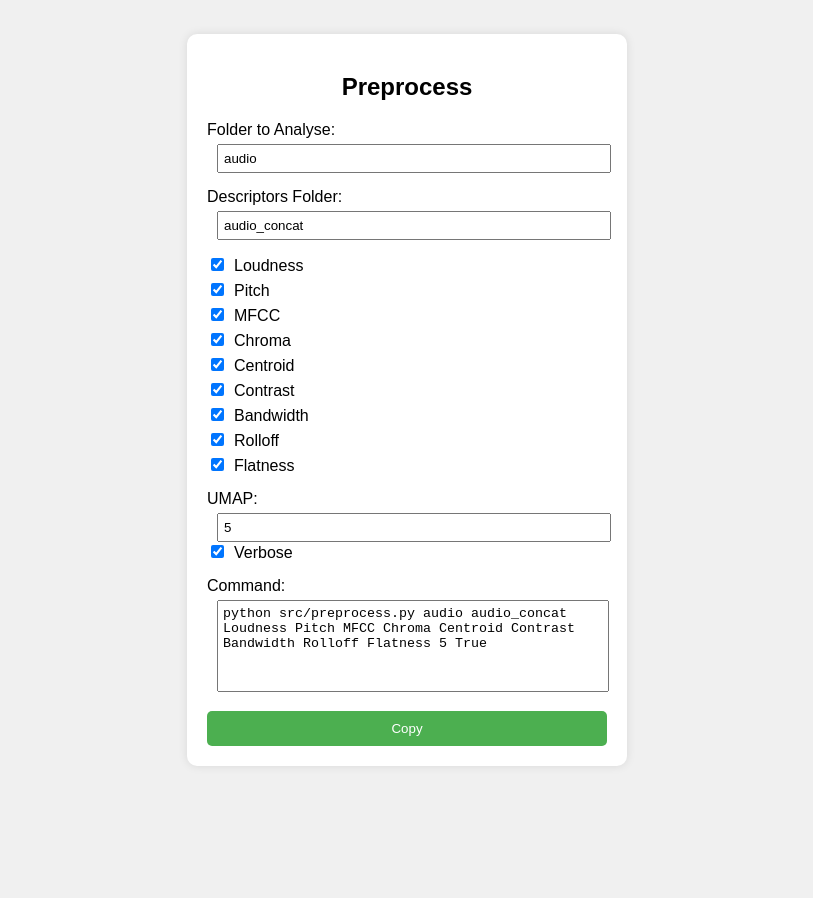
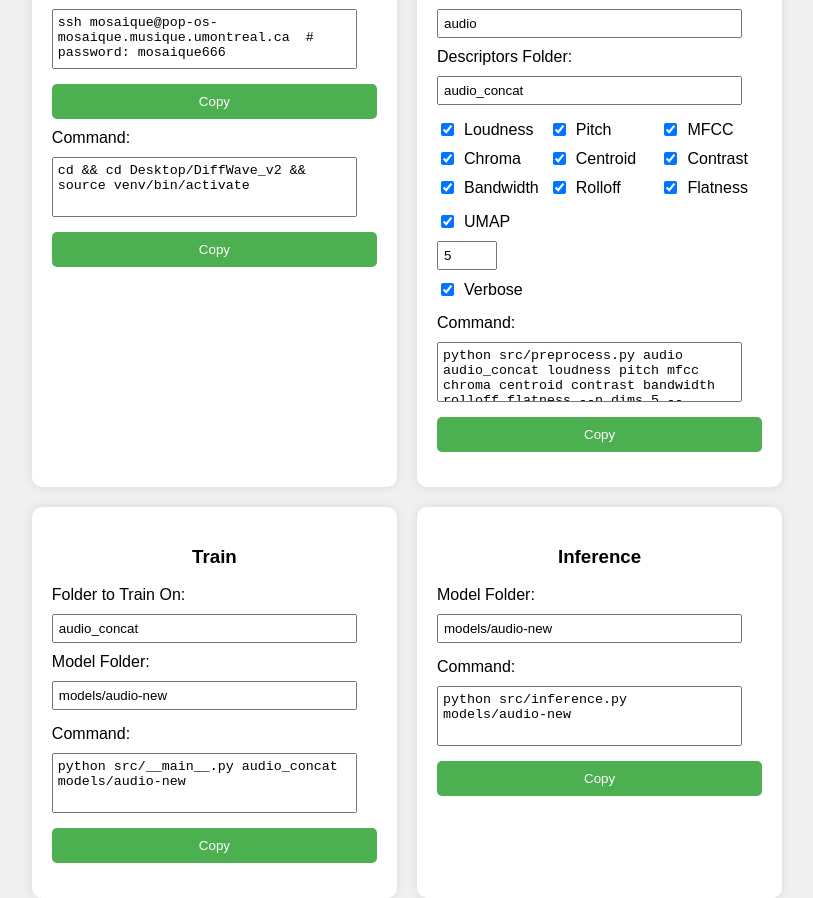
Before and after one commit to jpjullin/DiffWave_GUI, a plain HTML site: page index.html in a window 1280 px wide. Shown: the whole page, without its empty margins (233-1046 px from the left). Before the commit the page ends 800 px from the top, so only its background shows below. Drawn offline with Linux system fonts and the light colour scheme.

Commit message:
Update kinda working

```diff
--- a/index.html
+++ b/index.html
@@ -3,43 +3,91 @@
 <head>
     <meta charset="UTF-8">
     <meta name="viewport" content="width=device-width, initial-scale=1.0">
-    <title>Command Generator</title>
+    <title>DiffWave GUI</title>
     <link rel="stylesheet" href="style.css">
 </head>
 <body>
-    <div class="container">
-        <h2>Preprocess</h2>
-        <form id="commandForm">
+    <div class="grid-container">
+        <div class="grid-item">
+            <h3>Connect</h3>
+            <form id="connectForm">
+                <div class="form-group output-container">
+                    <label for="connectOutput">Command:</label>
+                    <textarea id="connectOutput">ssh mosaique@pop-os-mosaique.musique.umontreal.ca  # password: mosaique666</textarea>
+                    <button type="button" onclick="copyCommand('connectOutput')">Copy</button>
+
+                    <label for="cdOutput">Command:</label>
+                    <textarea id="cdOutput">cd && cd Desktop/DiffWave_v2 && source venv/bin/activate</textarea>
+                    <button type="button" onclick="copyCommand('cdOutput')">Copy</button>
+                </div>
+            </form>
+        </div>
+        <div class="grid-item">
+            <h3>Preprocess</h3>
+            <form id="preprocessForm">
                 <div class="form-group">
                     <label for="folderToAnalyse">Folder to Analyse:</label>
                     <input type="text" id="folderToAnalyse" name="folderToAnalyse" value="audio">
-            </div>
-            <div class="form-group">
                     <label for="descriptorsFolder">Descriptors Folder:</label>
                     <input type="text" id="descriptorsFolder" name="descriptorsFolder" value="audio_concat">
                 </div>
-            <div class="form-group">
-                <label><input type="checkbox" id="loudness" name="options" value="Loudness" checked>Loudness</label>
-                <label><input type="checkbox" id="pitch" name="options" value="Pitch" checked>Pitch</label>
-                <label><input type="checkbox" id="mfcc" name="options" value="MFCC" checked>MFCC</label>
-                <label><input type="checkbox" id="chroma" name="options" value="Chroma" checked>Chroma</label>
-                <label><input type="checkbox" id="centroid" name="options" value="Centroid" checked>Centroid</label>
-                <label><input type="checkbox" id="contrast" name="options" value="Contrast" checked>Contrast</label>
-                <label><input type="checkbox" id="bandwidth" name="options" value="Bandwidth" checked>Bandwidth</label>
-                <label><input type="checkbox" id="rolloff" name="options" value="Rolloff" checked>Rolloff</label>
-                <label><input type="checkbox" id="flatness" name="options" value="Flatness" checked>Flatness</label>
+                <div class="form-group descriptors">
+                    <label><input type="checkbox" id="loudness" name="options" value="loudness" checked>Loudness</label>
+                    <label><input type="checkbox" id="pitch" name="options" value="pitch" checked>Pitch</label>
+                    <label><input type="checkbox" id="mfcc" name="options" value="mfcc" checked>MFCC</label>
+                    <label><input type="checkbox" id="chroma" name="options" value="chroma" checked>Chroma</label>
+                    <label><input type="checkbox" id="centroid" name="options" value="centroid" checked>Centroid</label>
+                    <label><input type="checkbox" id="contrast" name="options" value="contrast" checked>Contrast</label>
+                    <label><input type="checkbox" id="bandwidth" name="options" value="bandwidth" checked>Bandwidth</label>
+                    <label><input type="checkbox" id="rolloff" name="options" value="rolloff" checked>Rolloff</label>
+                    <label><input type="checkbox" id="flatness" name="options" value="flatness" checked>Flatness</label>
                 </div>
                 <div class="form-group">
-                <label for="umap">UMAP:</label>
-                <input type="number" id="umap" name="umap" value="5">
+                    <label><input type="checkbox" id="umap" name="umap" value="UMAP" checked>UMAP</label>
+                    <input type="number" id="umapDims" name="umap" value="5" min="1" max="20" style="width: 60px; margin-left: 0px;">
                     <label><input type="checkbox" id="verbose" name="verbose" checked>Verbose</label>
                 </div>
+                <div class="form-group output-container">
+                    <label for="preprocessOutput">Command:</label>
+                    <textarea id="preprocessOutput"></textarea>
+                    <button type="button" onclick="copyCommand('preprocessOutput')">Copy</button>
+                </div>
+            </form>
+        </div>
+        <div class="grid-item">
+            <h3>Train</h3>
+            <form id="trainForm">
+                <div class="form-container horizontal">
                     <div class="form-group">
-                <label for="commandOutput">Command:</label>
-                <textarea id="commandOutput" readonly>python src/preprocess.py audio audio_concat Loudness Pitch MFCC Chroma Centroid Contrast Bandwidth Rolloff Flatness True True</textarea>
+                        <label for="folderToTrain">Folder to Train On:</label>
+                        <input type="text" id="folderToTrain" name="folderToTrain" value="audio_concat">
+                        <label for="modelFolder">Model Folder:</label>
+                        <input type="text" id="modelFolder" name="modelFolder" value="model-new">
                     </div>
-            <button type="button" onclick="copyCommand()">Copy</button>
+                </div>
+                <div class="form-group output-container">
+                    <label for="trainOutput">Command:</label>
+                    <textarea id="trainOutput"></textarea>
+                    <button type="button" onclick="copyCommand('trainOutput')">Copy</button>
+                </div>
             </form>
+        </div>
+        <div class="grid-item">
+            <h3>Inference</h3>
+            <form id="inferenceForm">
+                <div class="form-container horizontal">
+                    <div class="form-group">
+                        <label for="modelFolder">Model Folder:</label>
+                        <input type="text" id="inferenceModelFolder" name="inferenceModelFolder" value="model-new">
+                    </div>
+                </div>
+                <div class="form-group output-container">
+                    <label for="inferenceOutput">Command:</label>
+                    <textarea id="inferenceOutput"></textarea>
+                    <button type="button" onclick="copyCommand('inferenceOutput')">Copy</button>
+                </div>
+            </form>
+        </div>
     </div>
     <script src="script.js"></script>
 </body>
--- a/script.js
+++ b/script.js
@@ -1,6 +1,8 @@
-document.getElementById('commandForm').addEventListener('change', updateCommand);
+document.getElementById('preprocessForm').addEventListener('change', updatePreprocess);
+document.getElementById('trainForm').addEventListener('change', updateTrain);
+document.getElementById('inferenceForm').addEventListener('change', updateInference);
 
-function updateCommand() {
+function updatePreprocess() {
     const folderToAnalyse = document.getElementById('folderToAnalyse').value;
     const descriptorsFolder = document.getElementById('descriptorsFolder').value;
 
@@ -9,19 +11,54 @@ function updateCommand() {
         options.push(option.value);
     });
 
-    const umap = document.getElementById('umap').value;
-    const verbose = document.getElementById('verbose').checked ? 'True' : 'False';
+    let umapOption = '';
+    if (document.getElementById('umap').checked) {
+        const umapValue = document.getElementById('umapDims').value;
+        umapOption = `--n_dims ${umapValue}`;
+    }
 
-    const command = `python src/preprocess.py ${folderToAnalyse} ${descriptorsFolder} ${options.join(' ')} ${umap} ${verbose}`;
-    document.getElementById('commandOutput').value = command;
+    const verbose = document.getElementById('verbose').checked ? '--verbose' : '';
+
+    let command = `python src/preprocess.py ${folderToAnalyse} ${descriptorsFolder} ${options.join(' ')} ${umapOption} ${verbose}`;
+    command = command.replace(/\s{2,}/g, ' '); // Remove extra spaces
+    document.getElementById('preprocessOutput').value = command.trim();
+
+    document.getElementById('folderToTrain').value = descriptorsFolder;
+    document.getElementById('modelFolder').value = 'models/' + folderToAnalyse + '-new';
+
+    document.getElementById('inferenceModelFolder').value = document.getElementById('modelFolder').value;
+
+    updateTrain();
+    updateInference();
 }
 
-function copyCommand() {
-    const commandOutput = document.getElementById('commandOutput');
+function updateTrain() {
+    const folderToTrain = document.getElementById('folderToTrain').value;
+    const modelFolder = document.getElementById('modelFolder').value;
+
+    let command = `python src/__main__.py ${folderToTrain} ${modelFolder}`;
+    document.getElementById('trainOutput').value = command.trim();
+
+    document.getElementById('inferenceModelFolder').value = modelFolder;
+
+    updateInference();
+}
+
+function updateInference() {
+    const modelFolder = document.getElementById('inferenceModelFolder').value;
+
+    let command = `python src/inference.py ${modelFolder}`;
+    document.getElementById('inferenceOutput').value = command.trim();
+}
+
+function copyCommand(id) {
+    const commandOutput = document.getElementById(id);
     commandOutput.select();
     document.execCommand('copy');
     alert('Command copied to clipboard!');
 }
 
 // Initial command update
-updateCommand();
+updatePreprocess();
+updateTrain();
+updateInference();
--- a/style.css
+++ b/style.css
@@ -2,9 +2,11 @@ body {
     font-family: Arial, sans-serif;
     background-color: #f0f0f0;
     display: flex;
+    flex-direction: column;
+    align-items: center;
     justify-content: center;
-    align-items: center;
     height: 100vh;
+    gap: 20px;
     margin: 0;
 }
 
@@ -13,21 +15,38 @@ body {
     padding: 20px;
     border-radius: 10px;
     box-shadow: 0 0 10px rgba(0,0,0,0.1);
-    width: 400px;
+    width: 90vw;
+    max-width: 1200px;
 }
 
-h2 {
+h2, h3 {
     text-align: center;
-    margin-bottom: 20px;
+}
+
+.grid-container {
+    display: grid;
+    grid-template-columns: repeat(2, 1fr);
+    gap: 20px;
+}
+
+.grid-item {
+    background-color: #fff;
+    padding: 20px;
+    border-radius: 10px;
+    box-shadow: 0 0 10px rgba(0,0,0,0.1);
 }
 
 .form-group {
+    display: flex;
+    flex-direction: column;
+    gap: 10px;
     margin-bottom: 15px;
 }
 
 .form-group label {
-    display: block;
-    margin-bottom: 5px;
+    display: flex;
+    align-items: center;
+    gap: 5px;
 }
 
 .form-group input[type="text"],
@@ -35,16 +54,21 @@ h2 {
 .form-group textarea {
     width: calc(100% - 20px);
     padding: 5px;
-    margin-left: 10px;
-    margin-right: 10px;
+    box-sizing: border-box;
+}
+
+.form-group input[type="number"] {
+    width: 100%;
+    padding: 5px;
+    box-sizing: border-box;
 }
 
 .form-group input[type="checkbox"] {
-    margin-right: 10px;
+    margin-right: 5px;
 }
 
 textarea {
-    height: 80px;
+    height: 60px;
     resize: none;
 }
 
@@ -57,8 +81,15 @@ button {
     border: none;
     border-radius: 5px;
     cursor: pointer;
+    margin-top: 5px;
 }
 
 button:hover {
     background-color: #45a049;
 }
+
+.descriptors {
+    display: grid;
+    grid-template-columns: repeat(3, 1fr);
+    gap: 10px;
+}
```
Lines whose indentation alone changed are shown as unchanged.
